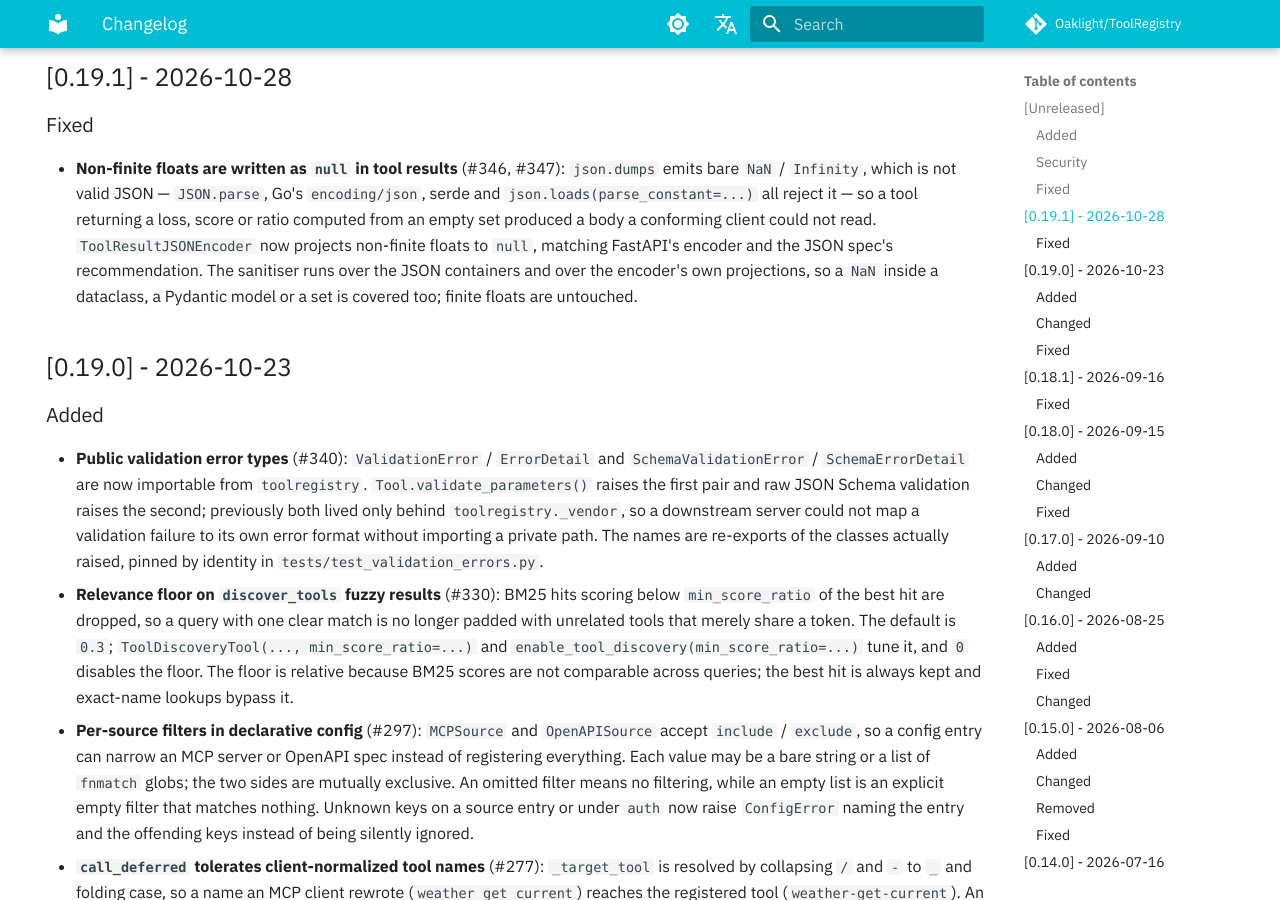
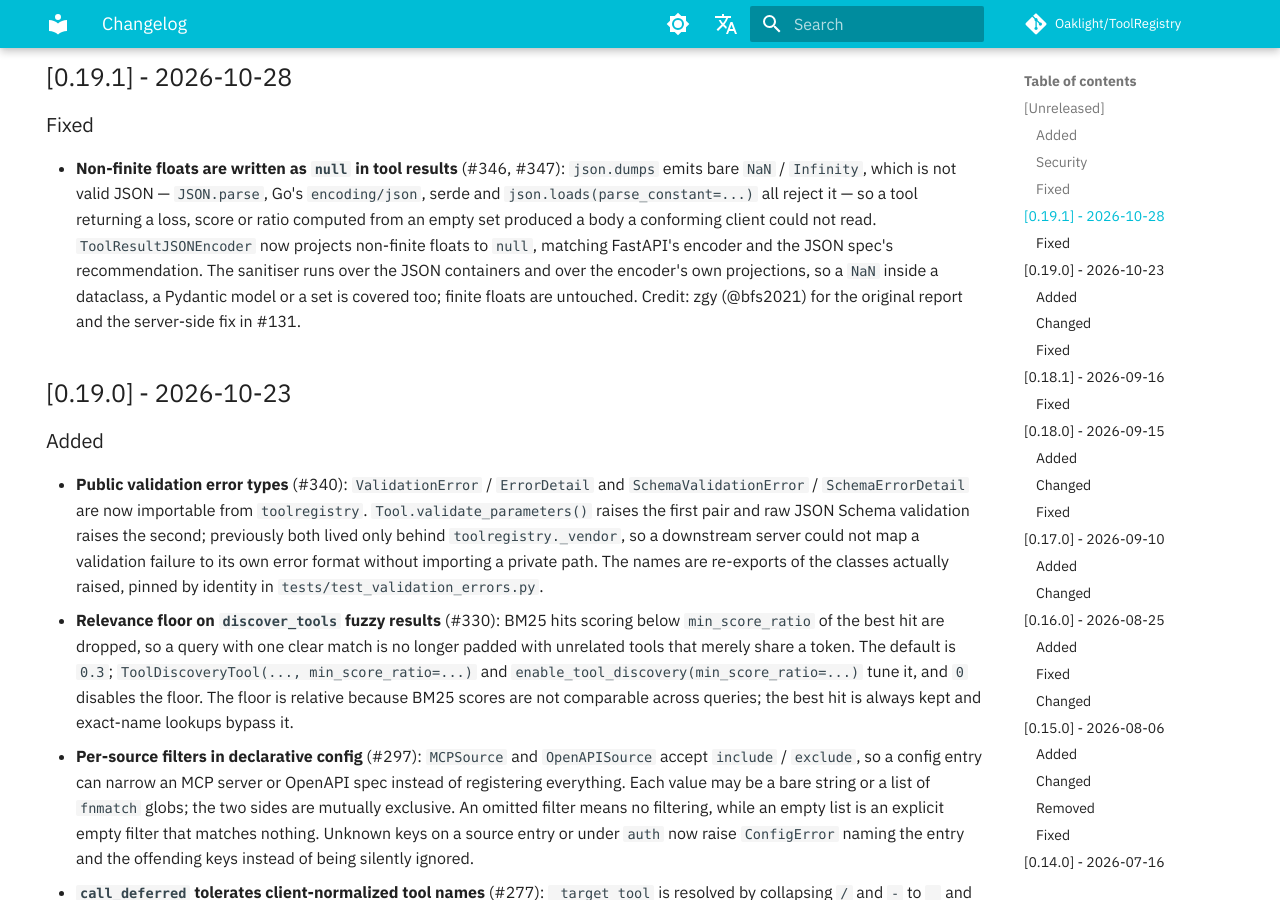
Before and after one commit to Oaklight/ToolRegistry, an MkDocs documentation site: the page built from docs/changelog.md, in a window 1280 px wide and 900 px high, scrolled down 5387 px. Built offline with MkDocs 1.6.1 and Material for MkDocs 9.7.7, drawn with Linux system fonts in a browser that asks for light colours; some web fonts are replaced; comment, search, counter and statistics services are not loaded.

Commit message:
docs(changelog): credit zgy for the non-finite report and server fix

```diff
--- a/docs/changelog.md
+++ b/docs/changelog.md
@@ -84,7 +84,7 @@
 
 ### Fixed
 
-- **Non-finite floats are written as `null` in tool results** (#346, #347): `json.dumps` emits bare `NaN` / `Infinity`, which is not valid JSON — `JSON.parse`, Go's `encoding/json`, serde and `json.loads(parse_constant=...)` all reject it — so a tool returning a loss, score or ratio computed from an empty set produced a body a conforming client could not read. `ToolResultJSONEncoder` now projects non-finite floats to `null`, matching FastAPI's encoder and the JSON spec's recommendation. The sanitiser runs over the JSON containers and over the encoder's own projections, so a `NaN` inside a dataclass, a Pydantic model or a set is covered too; finite floats are untouched.
+- **Non-finite floats are written as `null` in tool results** (#346, #347): `json.dumps` emits bare `NaN` / `Infinity`, which is not valid JSON — `JSON.parse`, Go's `encoding/json`, serde and `json.loads(parse_constant=...)` all reject it — so a tool returning a loss, score or ratio computed from an empty set produced a body a conforming client could not read. `ToolResultJSONEncoder` now projects non-finite floats to `null`, matching FastAPI's encoder and the JSON spec's recommendation. The sanitiser runs over the JSON containers and over the encoder's own projections, so a `NaN` inside a dataclass, a Pydantic model or a set is covered too; finite floats are untouched. Credit: zgy (@bfs2021) for the original report and the server-side fix in #131.
 
 ## [0.19.0] - 2026-10-23
 
```
